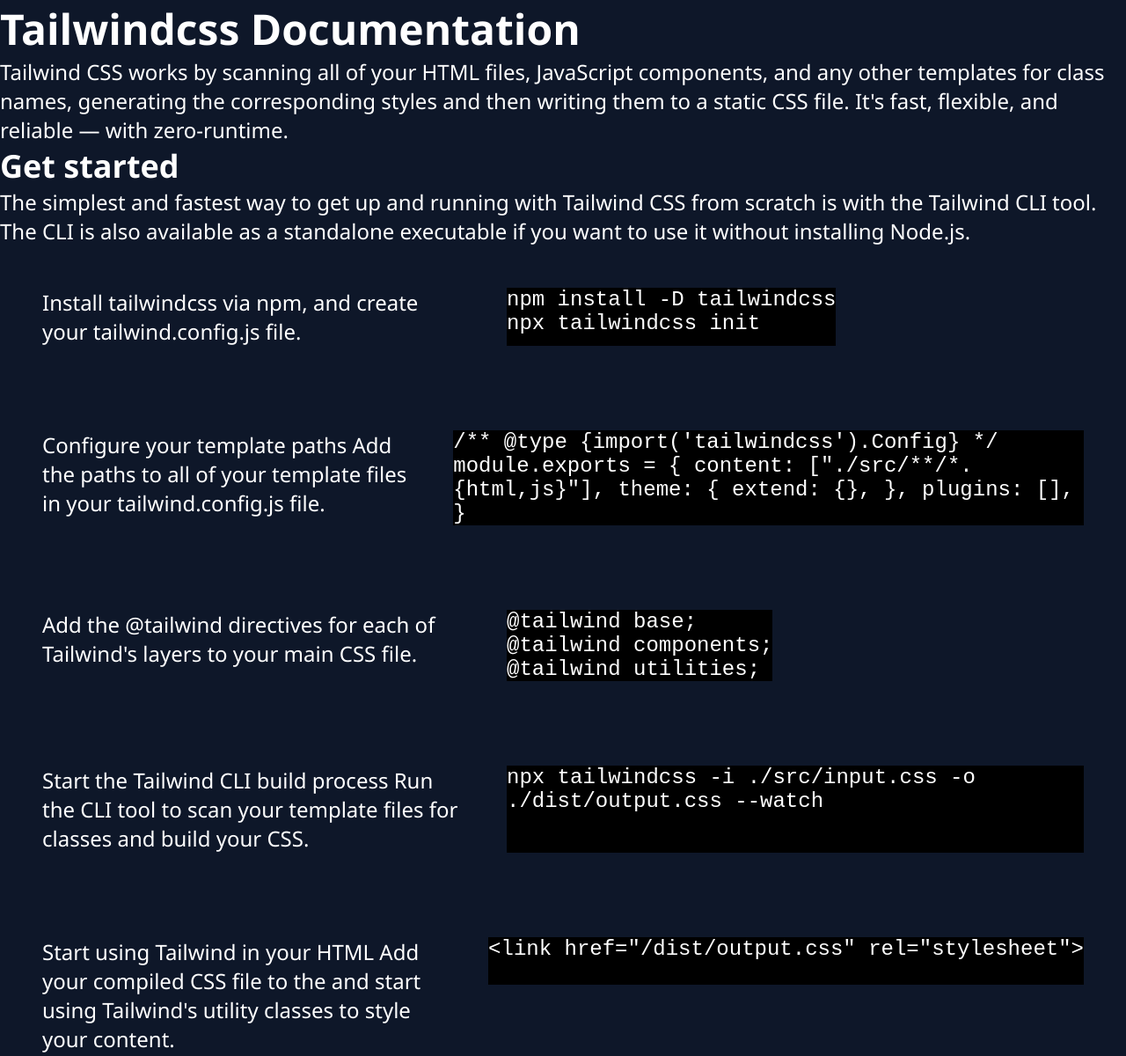
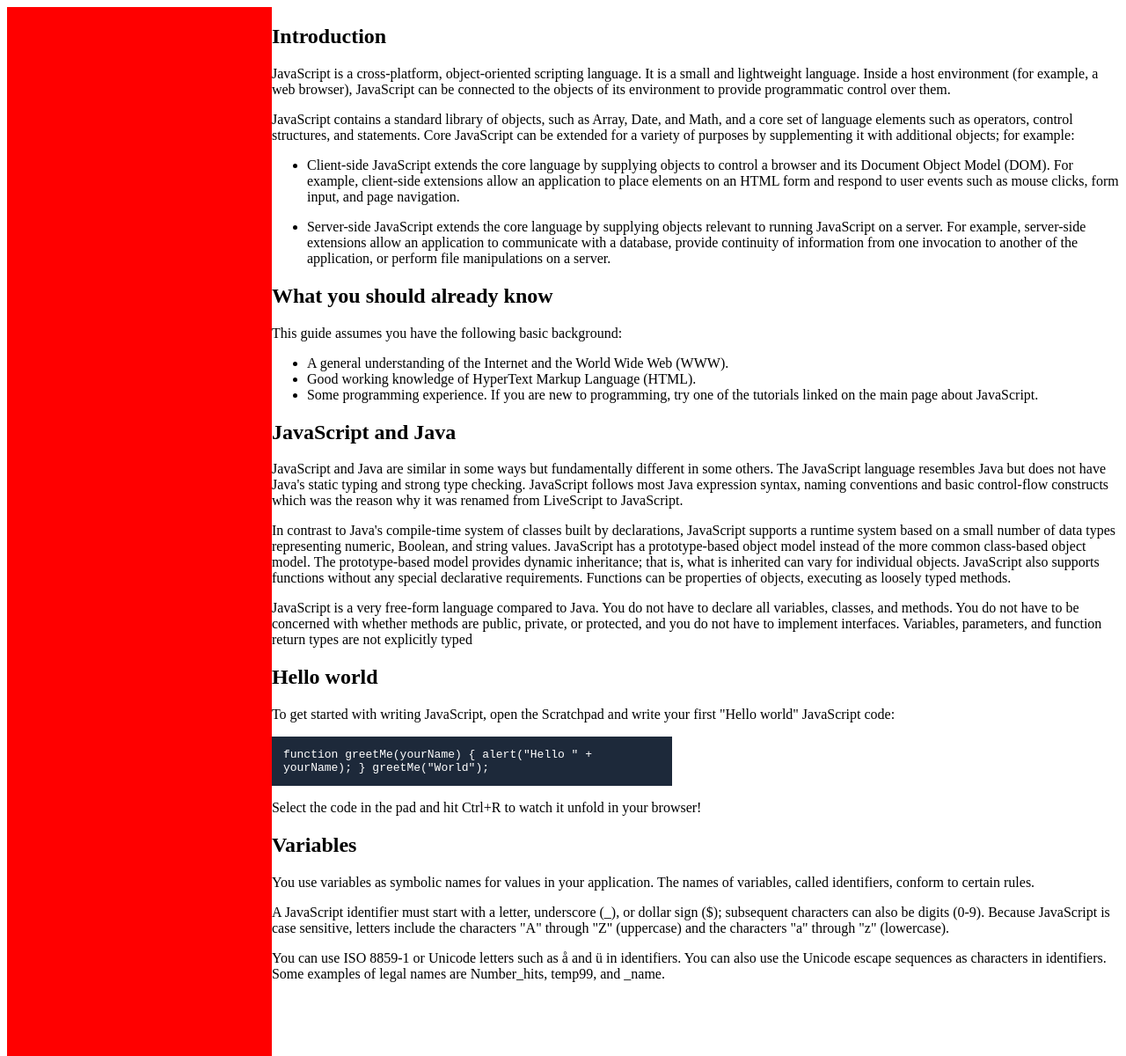
Before and after one commit to arjunultra/FCC-WebDev_Bootcamp_Badwebsiteclub, a plain HTML site: page FCC-Technical Documentation Page/index.html in a window 1280 px wide. Shown: the top 1200 px of the page at 88% size. Drawn offline with Linux system fonts and the light colour scheme.

Commit message:
project-redo

```diff
--- a/FCC-Technical Documentation Page/index.html
+++ b/FCC-Technical Documentation Page/index.html
@@ -7,88 +7,129 @@
     <link rel="stylesheet" href="style.min.css" />
   </head>
   <body>
+    <nav id="navbar"></nav>
+    <main id="main-doc">
+      <section class="main-section" id="introduction">
+        <header><h2>Introduction</h2></header>
+        <p>
+          JavaScript is a cross-platform, object-oriented scripting language. It
+          is a small and lightweight language. Inside a host environment (for
+          example, a web browser), JavaScript can be connected to the objects of
+          its environment to provide programmatic control over them.
+        </p>
+        <p>
+          JavaScript contains a standard library of objects, such as Array,
+          Date, and Math, and a core set of language elements such as operators,
+          control structures, and statements. Core JavaScript can be extended
+          for a variety of purposes by supplementing it with additional objects;
+          for example:
+        </p>
+        <ul>
+          <li>
+            <p>
+              Client-side JavaScript extends the core language by supplying
+              objects to control a browser and its Document Object Model (DOM).
+              For example, client-side extensions allow an application to place
+              elements on an HTML form and respond to user events such as mouse
+              clicks, form input, and page navigation.
+            </p>
+          </li>
+          <li>
+            <p>
+              Server-side JavaScript extends the core language by supplying
+              objects relevant to running JavaScript on a server. For example,
+              server-side extensions allow an application to communicate with a
+              database, provide continuity of information from one invocation to
+              another of the application, or perform file manipulations on a
+              server.
+            </p>
+          </li>
+        </ul>
+      </section>
+      <section class="main-section" id="what_you_should_already_know">
+        <header><h2>What you should already know</h2></header>
+        <p>This guide assumes you have the following basic background:</p>
+        <ul>
+          <li>
+            A general understanding of the Internet and the World Wide Web
+            (WWW).
+          </li>
+          <li>Good working knowledge of HyperText Markup Language (HTML).</li>
+          <li>
+            Some programming experience. If you are new to programming, try one
+            of the tutorials linked on the main page about JavaScript.
+          </li>
+        </ul>
+      </section>
+      <section class="main-section" id="javascript_and_java">
         <header>
-      <nav></nav>
+          <h2>JavaScript and Java</h2>
         </header>
-    <main id="main-doc">
-      <h1>Tailwindcss Documentation</h1>
         <p>
-        Tailwind CSS works by scanning all of your HTML files, JavaScript
-        components, and any other templates for class names, generating the
-        corresponding styles and then writing them to a static CSS file. It's
-        fast, flexible, and reliable — with zero-runtime.
+          JavaScript and Java are similar in some ways but fundamentally
+          different in some others. The JavaScript language resembles Java but
+          does not have Java's static typing and strong type checking.
+          JavaScript follows most Java expression syntax, naming conventions and
+          basic control-flow constructs which was the reason why it was renamed
+          from LiveScript to JavaScript.
         </p>
-      <section class="main-section" id="get_started">
-        <header><h2>Get started</h2></header>
         <p>
-          The simplest and fastest way to get up and running with Tailwind CSS
-          from scratch is with the Tailwind CLI tool. The CLI is also available
-          as a standalone executable if you want to use it without installing
-          Node.js.
+          In contrast to Java's compile-time system of classes built by
+          declarations, JavaScript supports a runtime system based on a small
+          number of data types representing numeric, Boolean, and string values.
+          JavaScript has a prototype-based object model instead of the more
+          common class-based object model. The prototype-based model provides
+          dynamic inheritance; that is, what is inherited can vary for
+          individual objects. JavaScript also supports functions without any
+          special declarative requirements. Functions can be properties of
+          objects, executing as loosely typed methods.
         </p>
-        <div class="container p-2">
         <p>
-            Install tailwindcss via npm, and create your tailwind.config.js
-            file.
+          JavaScript is a very free-form language compared to Java. You do not
+          have to declare all variables, classes, and methods. You do not have
+          to be concerned with whether methods are public, private, or
+          protected, and you do not have to implement interfaces. Variables,
+          parameters, and function return types are not explicitly typed
+        </p>
+      </section>
+      <section class="main-section" id="hello_world">
+        <header>
+          <h2>Hello world</h2>
+        </header>
+        <p>
+          To get started with writing JavaScript, open the Scratchpad and write
+          your first "Hello world" JavaScript code:
         </p>
         <code
-            ><span>npm install -D tailwindcss</span
-            ><span>npx tailwindcss init</span></code
+          >function greetMe(yourName) { alert("Hello " + yourName); }
+          greetMe("World");</code
         >
-        </div>
-        <div class="container p-2">
         <p>
-            Configure your template paths Add the paths to all of your template
-            files in your tailwind.config.js file.
+          Select the code in the pad and hit Ctrl+R to watch it unfold in your
+          browser!
         </p>
-          <code>
-            /** @type {import('tailwindcss').Config} */ module.exports = {
-            content: ["./src/**/*.{html,js}"], theme: { extend: {}, }, plugins:
-            [], }
-          </code>
-        </div>
-        <div class="container p-2">
+      </section>
+      <section class="main-section" id="variables">
+        <header>
+          <h2>Variables</h2>
+        </header>
         <p>
-            Add the @tailwind directives for each of Tailwind's layers to your
-            main CSS file.
+          You use variables as symbolic names for values in your application.
+          The names of variables, called identifiers, conform to certain rules.
         </p>
-          <code
-            ><span>@tailwind base;</span>
-            <span>@tailwind components;</span>
-            <span>@tailwind utilities;</span>
-          </code>
-        </div>
-        <div class="container p-2">
         <p>
-            Start the Tailwind CLI build process Run the CLI tool to scan your
-            template files for classes and build your CSS.
+          A JavaScript identifier must start with a letter, underscore (_), or
+          dollar sign ($); subsequent characters can also be digits (0-9).
+          Because JavaScript is case sensitive, letters include the characters
+          "A" through "Z" (uppercase) and the characters "a" through "z"
+          (lowercase).
         </p>
-          <code>
-            npx tailwindcss -i ./src/input.css -o ./dist/output.css --watch
-          </code>
-        </div>
-        <div class="container p-2">
         <p>
-            Start using Tailwind in your HTML Add your compiled CSS file to the
-            and start using Tailwind's utility classes to style your content.
+          You can use ISO 8859-1 or Unicode letters such as å and ü in
+          identifiers. You can also use the Unicode escape sequences as
+          characters in identifiers. Some examples of legal names are
+          Number_hits, temp99, and _name.
         </p>
-          <pre><code>&lt;link href="/dist/output.css" rel="stylesheet"&gt;
-          </code></pre>
-        </div>
-      </section>
-      <section class="main-section" id="core_concepts">
-        <header><h2>Core Concepts</h2></header>
-      </section>
-      <section class="main-section" id="utility_first">
-        <header><h2>Utility First</h2></header>
-      </section>
-      <section class="main-section" id="hover_focus">
-        <header><h2>Hover, Focus States</h2></header>
-      </section>
-      <section class="main-section" id="responsive_design">
-        <header>
-          <h2>Responsive Design</h2>
-        </header>
       </section>
     </main>
   </body>
--- a/FCC-Technical Documentation Page/style.scss
+++ b/FCC-Technical Documentation Page/style.scss
@@ -1,27 +1,24 @@
 * {
-  margin: 0;
-  padding: 0;
   box-sizing: border-box;
+  // margin: 0;
+  // padding: 0;
 }
 body {
-  font-family: "Segoe UI", Tahoma, Geneva, Verdana, sans-serif;
-  font-size: 1.5rem;
-  background-color: #0e1729;
-  color: white;
+  display: flex;
+}
+#navbar {
+  background-color: red;
+  width: 25%;
+  height: 280vh;
+}
+#main-doc {
+  width: 80%;
+  height: 100vh;
 }
 code {
-  background-color: black;
-  color: white;
-  display: flex;
-  flex-direction: column;
+  background-color: #1d293a;
+  color: #ffffff;
+  display: inline-block;
+  padding: 1em;
+  max-width: 35em;
 }
-.container {
-  display: flex;
-  gap: 2em;
-  p {
-    max-width: 20em;
-  }
-}
-.p-2 {
-  padding: 2em;
-}
```
Also changed, not shown: FCC-Technical Documentation Page/style.min.css, 1 other file. Lines whose indentation alone changed are shown as unchanged.
